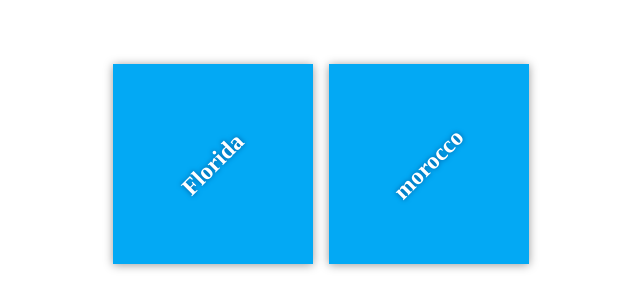
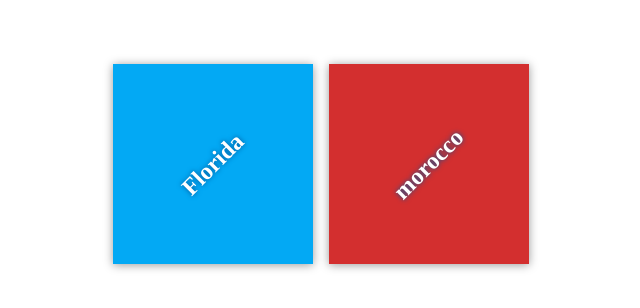
Before and after one commit to laghmouchiyassine/my-travel-plans, a plain HTML site: page index.html in a window 1280 px wide. Shown: the part 236-544 px from the top of the page, without its empty margins (319-959 px from the left). Drawn offline with Linux system fonts and the light colour scheme.

Commit message:
style destinations

```diff
--- a/css/app.css
+++ b/css/app.css
@@ -50,6 +50,6 @@
 background-color: #03a9f4;
 }
 
-#paris {
+#morocco {
 background-color: #d32f2f;
 }
```
